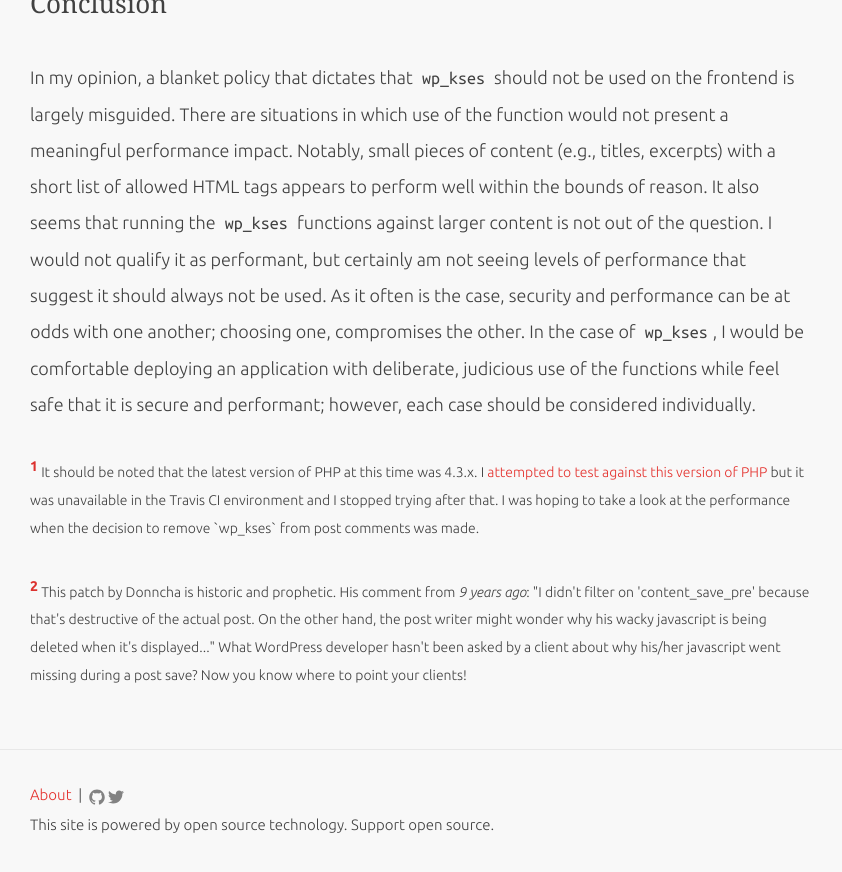
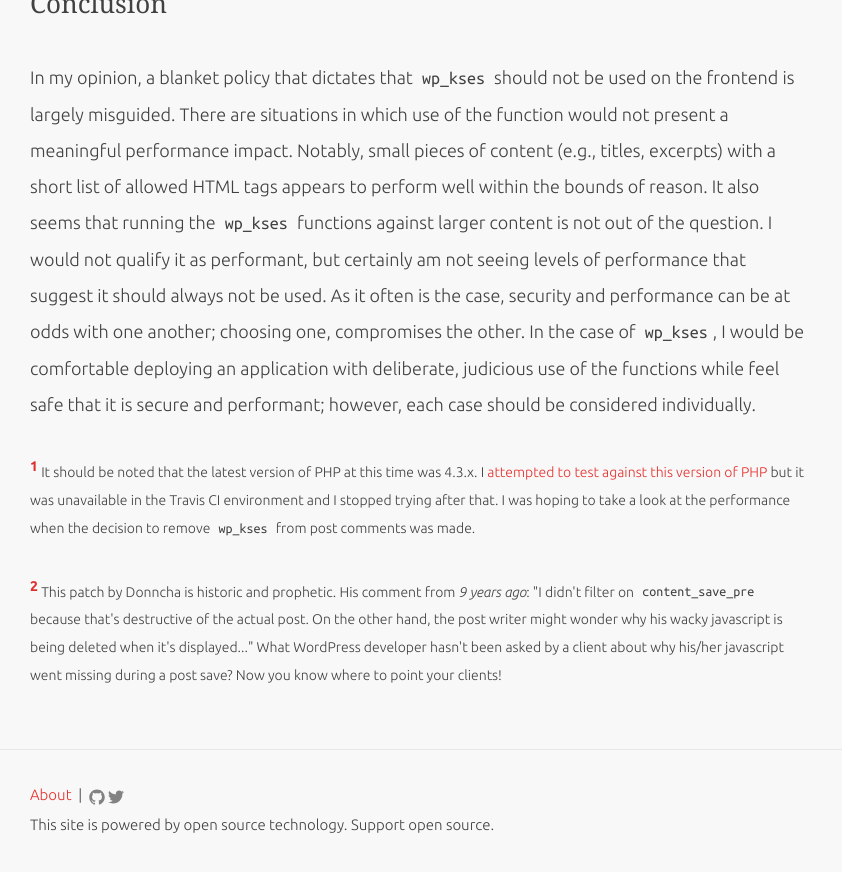
Before and after one commit to tollmanz/tollmanz.com-old, a Jekyll site: the page built from _posts/2015-01-27-wp-kses-performance.markdown, in a window 1280 px wide and 900 px high, scrolled down 6615 px. Shown: the top 872 px of the window, without its empty margins (0-842 px from the left). Built offline with Jekyll 4.4.1, drawn with Linux system fonts in a browser that asks for light colours; some web fonts are replaced.

Commit message:
Only use HTML in footnotes.

```diff
--- a/_posts/2015-01-27-wp-kses-performance.markdown
+++ b/_posts/2015-01-27-wp-kses-performance.markdown
@@ -89,6 +89,6 @@ I have not mentioned the HHVM results yet. My focus is on the 5.x PHP versions g
 
 In my opinion, a blanket policy that dictates that `wp_kses` should not be used on the frontend is largely misguided. There are situations in which use of the function would not present a meaningful performance impact. Notably, small pieces of content (e.g., titles, excerpts) with a short list of allowed HTML tags appears to perform well within the bounds of reason. It also seems that running the `wp_kses` functions against larger content is not out of the question. I would not qualify it as performant, but certainly am not seeing levels of performance that suggest it should always not be used. As it often is the case, security and performance can be at odds with one another; choosing one, compromises the other. In the case of `wp_kses`, I would be comfortable deploying an application with deliberate, judicious use of the functions while feel safe that it is secure and performant; however, each case should be considered individually.
 
-<p class="footnote"><span class="footnote-footer-number">1</span> It should be noted that the latest version of PHP at this time was 4.3.x. I <a href="https://github.com/tollmanz/kses-cases/commit/e274440559b97fe70df59194cd81f1b72d5db96a">attempted to test against this version of PHP</a> but it was unavailable in the Travis CI environment and I stopped trying after that. I was hoping to take a look at the performance when the decision to remove `wp_kses` from post comments was made.</p>
+<p class="footnote"><span class="footnote-footer-number">1</span> It should be noted that the latest version of PHP at this time was 4.3.x. I <a href="https://github.com/tollmanz/kses-cases/commit/e274440559b97fe70df59194cd81f1b72d5db96a">attempted to test against this version of PHP</a> but it was unavailable in the Travis CI environment and I stopped trying after that. I was hoping to take a look at the performance when the decision to remove <code>wp_kses</code> from post comments was made.</p>
 
-<p class="footnote"><span class="footnote-footer-number">2</span> This patch by Donncha is historic and prophetic. His comment from <em>9 years ago</em>: "I didn't filter on 'content_save_pre' because that's destructive of the actual post. On the other hand, the post writer might wonder why his wacky javascript is being deleted when it's displayed..." What WordPress developer hasn't been asked by a client about why his/her javascript went missing during a post save? Now you know where to point your clients!</p>
+<p class="footnote"><span class="footnote-footer-number">2</span> This patch by Donncha is historic and prophetic. His comment from <em>9 years ago</em>: "I didn't filter on <code>content_save_pre</code> because that's destructive of the actual post. On the other hand, the post writer might wonder why his wacky javascript is being deleted when it's displayed..." What WordPress developer hasn't been asked by a client about why his/her javascript went missing during a post save? Now you know where to point your clients!</p>
```
